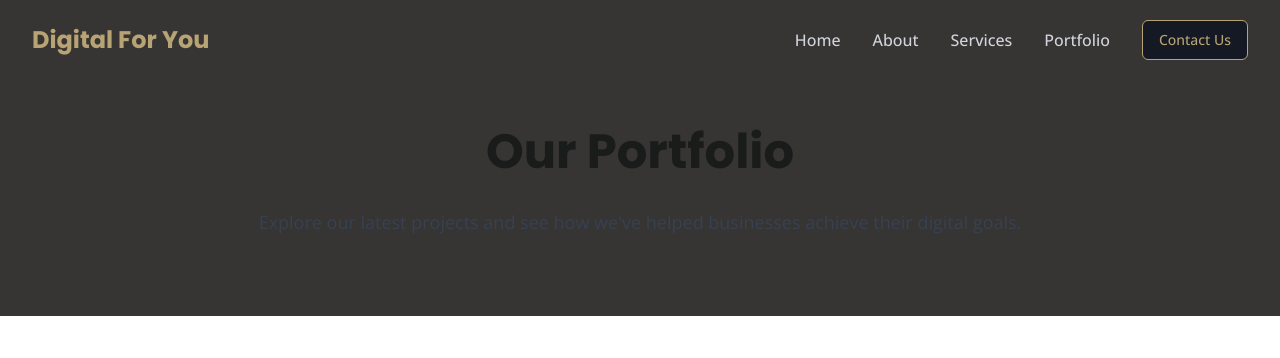
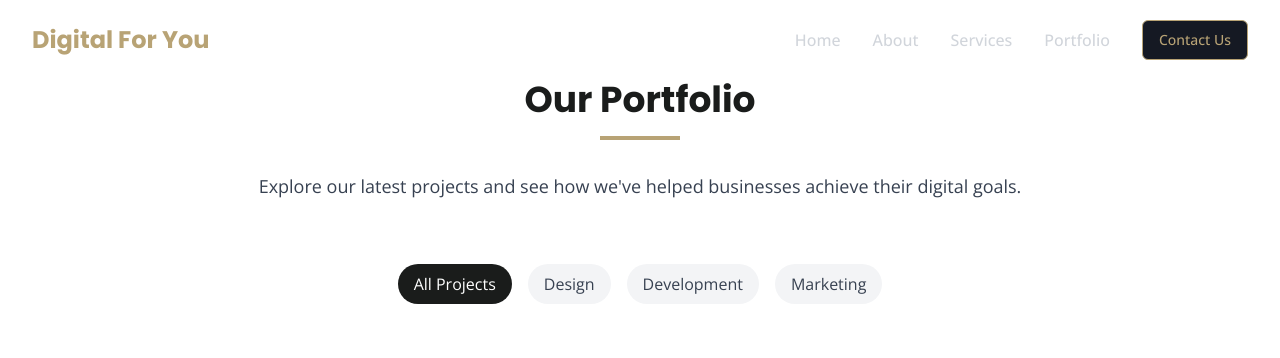
Before and after one commit to Yousef2701/digital-for-you-portfolio, a React (Vite) app: page /portfolio in a window 1280 px wide. Shown: the top 358 px of the page. Built offline with nearby package versions, Linux system fonts and the light colour scheme.

Commit message:
Refactor: Extract common page header
Extracts the common header section from Services and Portfolio pages into a reusable component.

```diff
--- a/src/pages/Portfolio.tsx
+++ b/src/pages/Portfolio.tsx
@@ -13,16 +13,6 @@ const Portfolio = () => {
   return (
     <div className="min-h-screen">
       <Navbar />
-      <div className="pt-32 pb-20 bg-brand-beige/20">
-        <div className="container px-4">
-          <h1 className="text-4xl md:text-5xl font-bold text-brand-brown text-center mb-8 animate-fade-in">
-            Our Portfolio
-          </h1>
-          <p className="text-lg text-center text-gray-700 max-w-3xl mx-auto animate-fade-in animation-delay-200">
-            Explore our latest projects and see how we've helped businesses achieve their digital goals.
-          </p>
-        </div>
-      </div>
       <PortfolioSection />
       <Footer />
     </div>
--- a/src/pages/Services.tsx
+++ b/src/pages/Services.tsx
@@ -13,16 +13,6 @@ const Services = () => {
   return (
     <div className="min-h-screen">
       <Navbar />
-      <div className="pt-32 pb-20 bg-brand-beige">
-        <div className="container px-4">
-          <h1 className="text-4xl md:text-5xl font-bold text-brand-brown text-center mb-8 animate-fade-in">
-            Our Services
-          </h1>
-          <p className="text-lg text-center text-gray-700 max-w-3xl mx-auto animate-fade-in animation-delay-200">
-            Discover the comprehensive range of digital solutions we offer to help your business thrive.
-          </p>
-        </div>
-      </div>
       <ServicesSection />
       <Footer />
     </div>
```
